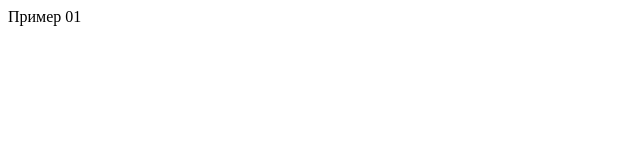
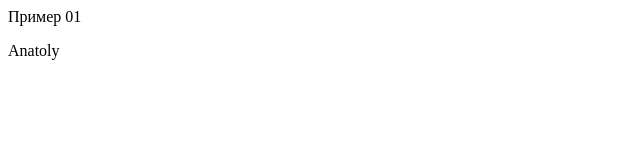
Before and after one commit to Rydzaki/git_ex_01, a plain HTML site: page index.html in a window 1280 px wide. Shown: the full height of the page, 0-640 px from the left. Drawn offline with Linux system fonts and the light colour scheme.

Commit message:
add anatoly

```diff
--- a/index.html
+++ b/index.html
@@ -11,6 +11,7 @@
 <h>
     Пример 01
 </h>
+<p>Anatoly</p>
 
 </body>
 </html>
```
